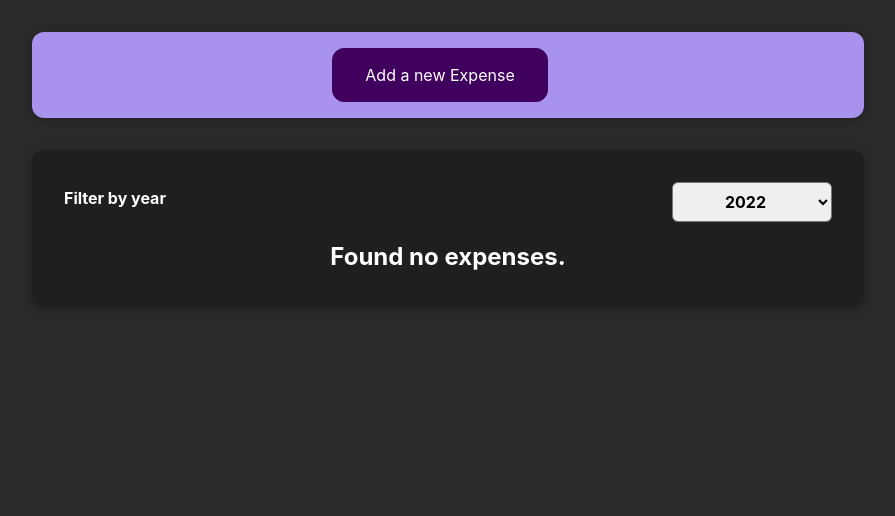
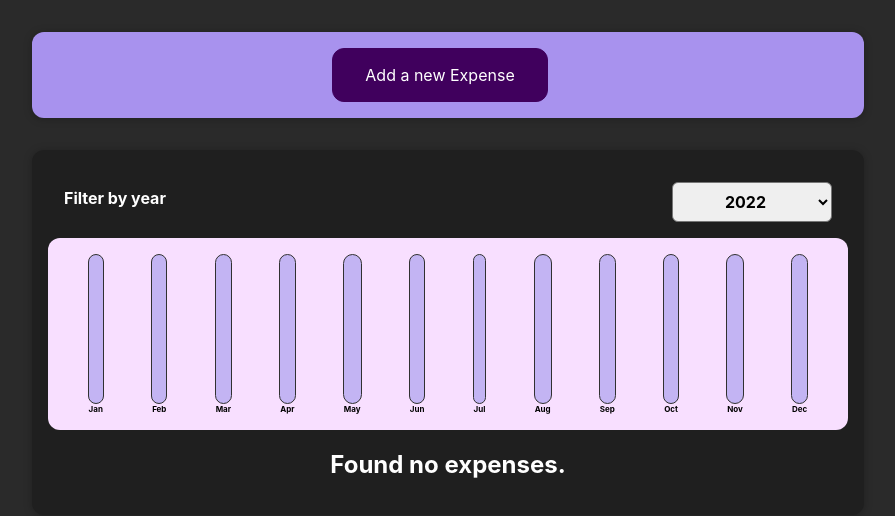
Before and after one commit to Mhamad-Raad/React-Cash-Flow, a React (Create React App) app: page / in a window 1280 px wide. Shown: the top 516 px of the page, without its empty margins (192-1087 px from the left). Built offline with nearby package versions, Linux system fonts and the light colour scheme.

Commit message:
add charts to the app

```diff
--- /dev/null
+++ b/src/Components/Expenses/Chart/Chart.css
@@ -0,0 +1,9 @@
+.chart {
+  padding: 1rem;
+  border-radius: 12px;
+  background-color: #f8dfff;
+  text-align: center;
+  display: flex;
+  justify-content: space-around;
+  height: 10rem;
+}
--- /dev/null
+++ b/src/Components/Expenses/Chart/Chart.js
@@ -0,0 +1,24 @@
+import React from 'react';
+import ChartBar from './ChartBar.js';
+
+import './Chart.css';
+
+
+const chart = (props) => {
+  let values = props.dataPoints.map(dataPoint => dataPoint.value);
+  let maxValue = Math.max(...values);
+  return(
+    <div className="chart">
+      {props.dataPoints.map(dataPoint => (
+        <ChartBar
+          key={dataPoint.label}
+          value={dataPoint.value}
+          maxValue={maxValue}
+          label={dataPoint.label}
+        />
+      ))}
+    </div>
+  );
+}
+
+export default chart;
--- /dev/null
+++ b/src/Components/Expenses/Chart/ChartBar.css
@@ -0,0 +1,30 @@
+.chart-bar {
+  height: 100%;
+  display: flex;
+  flex-direction: column;
+  align-items: center;
+}
+
+.chart-bar__inner {
+  height: 100%;
+  width: 100%;
+  border: 1px solid #313131;
+  border-radius: 12px;
+  background-color: #c3b4f3;
+  overflow: hidden;
+  display: flex;
+  flex-direction: column;
+  justify-content: flex-end;
+}
+
+.chart-bar__fill {
+  background-color: #4826b9;
+  width: 100%;
+  transition: all 0.3s ease-out;
+}
+
+.chart-bar__label {
+  font-weight: bold;
+  font-size: 0.5rem;
+  text-align: center;
+}
--- /dev/null
+++ b/src/Components/Expenses/Chart/ChartBar.js
@@ -0,0 +1,25 @@
+import React from 'react';
+
+import './ChartBar.css';
+
+const ChartBar = (props) => {
+  let barFillHeight = '0%';
+
+  if (props.maxValue > 0) {
+    barFillHeight = Math.round((props.value / props.maxValue) * 100) + '%';
+  }
+
+  const barStyle = { height: barFillHeight, backgroundColor: '#4a148c' };
+
+  return (
+    <div className="chart-bar">
+      <div className="chart-bar__inner">
+        <div className="chart-bar__fill" style={barStyle}></div>
+      </div>
+      <div className="chart-bar__label" >{props.label}</div>
+    </div>
+  );
+
+}
+
+export default ChartBar;
--- /dev/null
+++ b/src/Components/Expenses/Chart/ExpenseChart.js
@@ -0,0 +1,29 @@
+import React from 'react';
+import Chart from './Chart.js';
+
+
+const ExpenseChart = (props) => {
+  const chartDataPoints = [
+    { label: 'Jan', value: 0 },
+    { label: 'Feb', value: 0 },
+    { label: 'Mar', value: 0 },
+    { label: 'Apr', value: 0 },
+    { label: 'May', value: 0 },
+    { label: 'Jun', value: 0 },
+    { label: 'Jul', value: 0 },
+    { label: 'Aug', value: 0 },
+    { label: 'Sep', value: 0 },
+    { label: 'Oct', value: 0 },
+    { label: 'Nov', value: 0 },
+    { label: 'Dec', value: 0 },
+  ];
+
+  for (const expense of props.expenses) {
+    const expenseMonth = expense.date.getMonth(); // Starting at 0 => January => 0
+    chartDataPoints[expenseMonth].value += expense.amount;
+  }
+
+  return <Chart dataPoints={chartDataPoints} />;
+}
+
+export default ExpenseChart;
--- a/src/Components/Expenses/NewExpense/ExpenseForm.js
+++ b/src/Components/Expenses/NewExpense/ExpenseForm.js
@@ -13,7 +13,7 @@
   };
 
   const amountHandler = (event) => {
-    setEnteredAmount(event.target.value);
+    setEnteredAmount(parseInt(event.target.value));
   };
 
   const dateHandler = (event) => {
--- a/src/Components/UI/Card.js
+++ b/src/Components/UI/Card.js
@@ -1,5 +1,6 @@
 import ExpenseFilter from '../Expenses/ExpensesFilter.js';
 import ExpenseList from '../Expenses/ExpenseList.js';
+import ExpenseChart from '../Expenses/Chart/ExpenseChart.js';
 import React, { useState } from 'react';
 
 import './Card.css';
@@ -23,6 +24,7 @@
   return (
     <div className="expenses">
       <ExpenseFilter onFilterHandler={FilterHandler}/>
+      <ExpenseChart expenses={arr}/>
       <ExpenseList deleteItem={reachDeleteHandler} items={arr}/>
     </div>
   );
```
